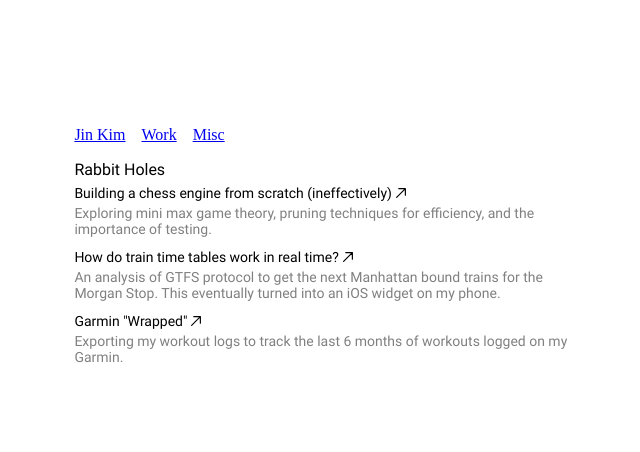
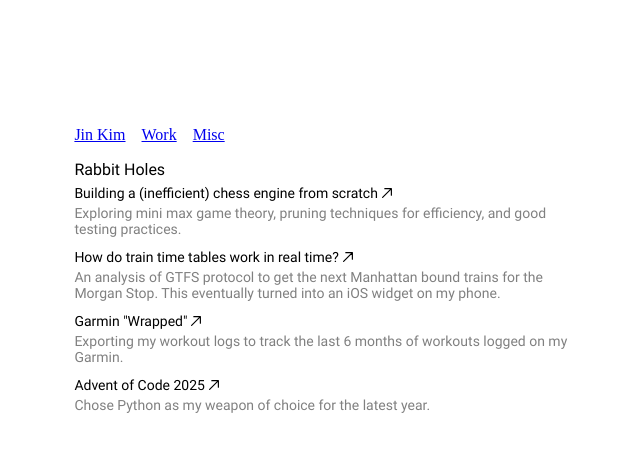
Before and after one commit to jinsung-kim/react-personal-homepage, a React (Create React App) app: page /misc in a window 1280 px wide. Shown: the top 452 px of the page, without its empty margins (60-700 px from the left). Built offline with nearby package versions, Linux system fonts and the light colour scheme.

Commit message:
Added a project

```diff
--- a/src/pages/Misc.jsx
+++ b/src/pages/Misc.jsx
@@ -7,8 +7,8 @@ import DataTable from "../components/DataTable";
 const PROJECTS = [
     {
         redirectTo: 'https://github.com/jinsung-kim/trompowsky-engine',
-        title: 'Building a chess engine from scratch (ineffectively)',
-        subtitle: 'Exploring mini max game theory, pruning techniques for efficiency, and the importance of testing.'
+        title: 'Building a (inefficient) chess engine from scratch',
+        subtitle: 'Exploring mini max game theory, pruning techniques for efficiency, and good testing practices.'
     },
     {
         redirectTo: 'https://github.com/jinsung-kim/internet-experiments/blob/main/mta_tracking.ipynb',
@@ -19,8 +19,12 @@ const PROJECTS = [
         redirectTo: 'https://github.com/jinsung-kim/internet-experiments/blob/main/garmin_analysis.ipynb',
         title: 'Garmin "Wrapped"',
         subtitle: 'Exporting my workout logs to track the last 6 months of workouts logged on my Garmin.'
+    },
+    {
+        redirectTo: 'https://github.com/jinsung-kim/advent-of-code/tree/main/2025',
+        title: 'Advent of Code 2025',
+        subtitle: 'Chose Python as my weapon of choice for the latest year.'
     }
-    // TODO: Add Spotify stuff when it comes in.
 ]
 
 export default function Misc() {
```
